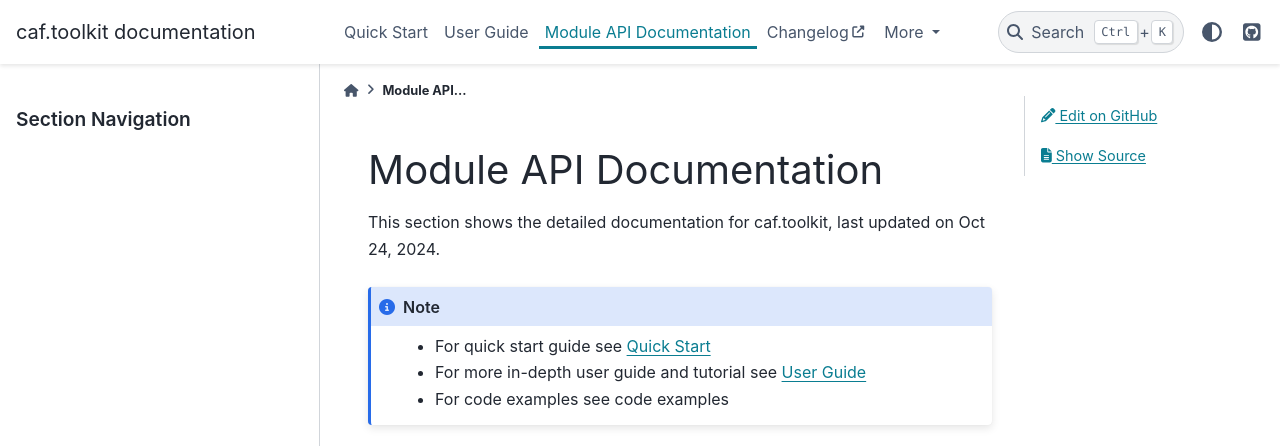
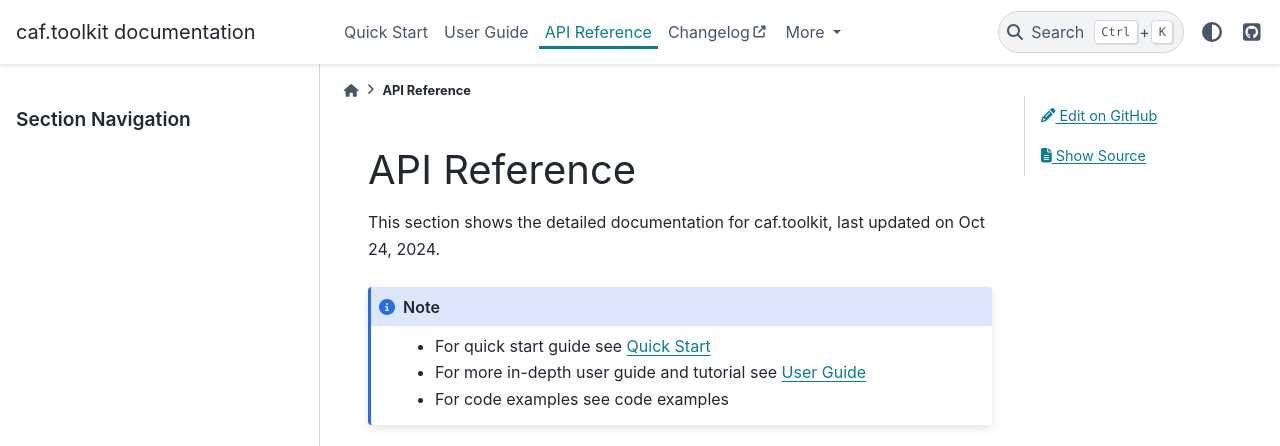
Before and after one commit to Transport-for-the-North/caf.toolkit, a Sphinx documentation site: the page built from docs/source/api.rst, in a window 1280 px wide, cut to the strip 0-446 px from the top of the page. Built offline with Sphinx 7.4.7 and the PyData theme 0.15.4, drawn with Linux system fonts in a browser that asks for light colours; pages that are not in the unit, such as notebooks, are missing from menus.

Commit message:
Docs: renamed api reference
Shorted page name from "Module API Documentation" to "API Reference"

```diff
--- a/docs/source/api.rst
+++ b/docs/source/api.rst
@@ -1,5 +1,5 @@
-Module API Documentation
-========================
+API Reference
+=============
 
 This section shows the detailed documentation for caf.toolkit, last
 updated on |today|.
--- a/docs/source/start.rst
+++ b/docs/source/start.rst
@@ -53,4 +53,4 @@ When using caf.toolkit functionality within Python the recommended alias is ``ct
 
 The :ref:`user guide` contains :ref:`tutorials` and :ref:`code examples`, which
 explain available functionality. For a detailed look at the
-package API see :ref:`Module API Documentation`.
+package API see :ref:`API Reference`.
--- a/docs/source/user_guide.rst
+++ b/docs/source/user_guide.rst
@@ -5,7 +5,7 @@
 
 .. note::
    - For quick start guide see :ref:`quick start`
-   - For details on the package API see :ref:`module api documentation`
+   - For details on the package API see :ref:`api reference`
    - For code examples see :ref:`code examples`
 
 .. toctree::
--- a/examples/GALLERY_HEADER.rst
+++ b/examples/GALLERY_HEADER.rst
@@ -11,4 +11,4 @@ This section contains code examples for using some of the functionality within C
 .. note::
    - For quick start guide see :ref:`quick start`
    - For more in-depth user guide and tutorial see :ref:`user guide`
-   - For details on the package API see :ref:`module api documentation`
+   - For details on the package API see :ref:`api reference`
```
